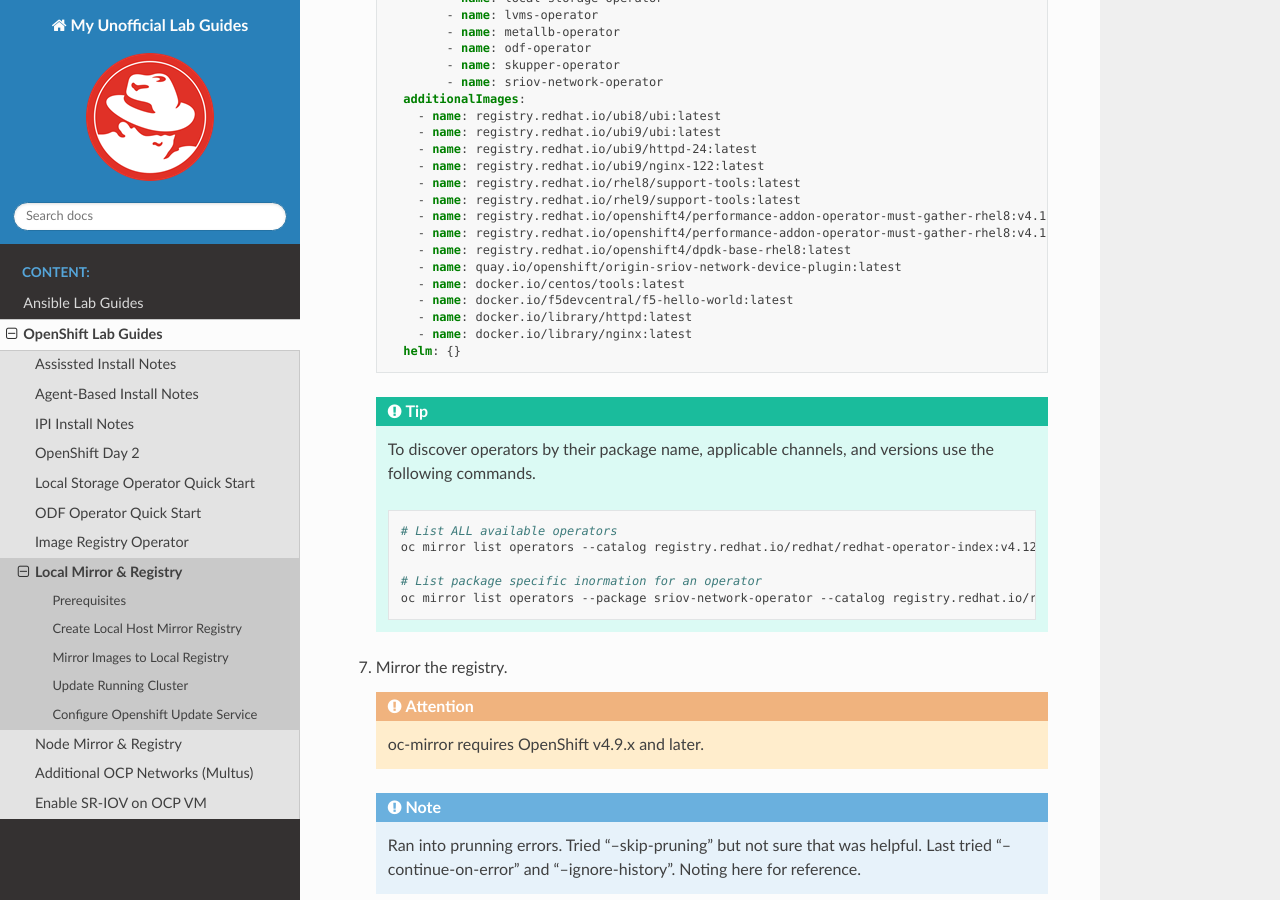
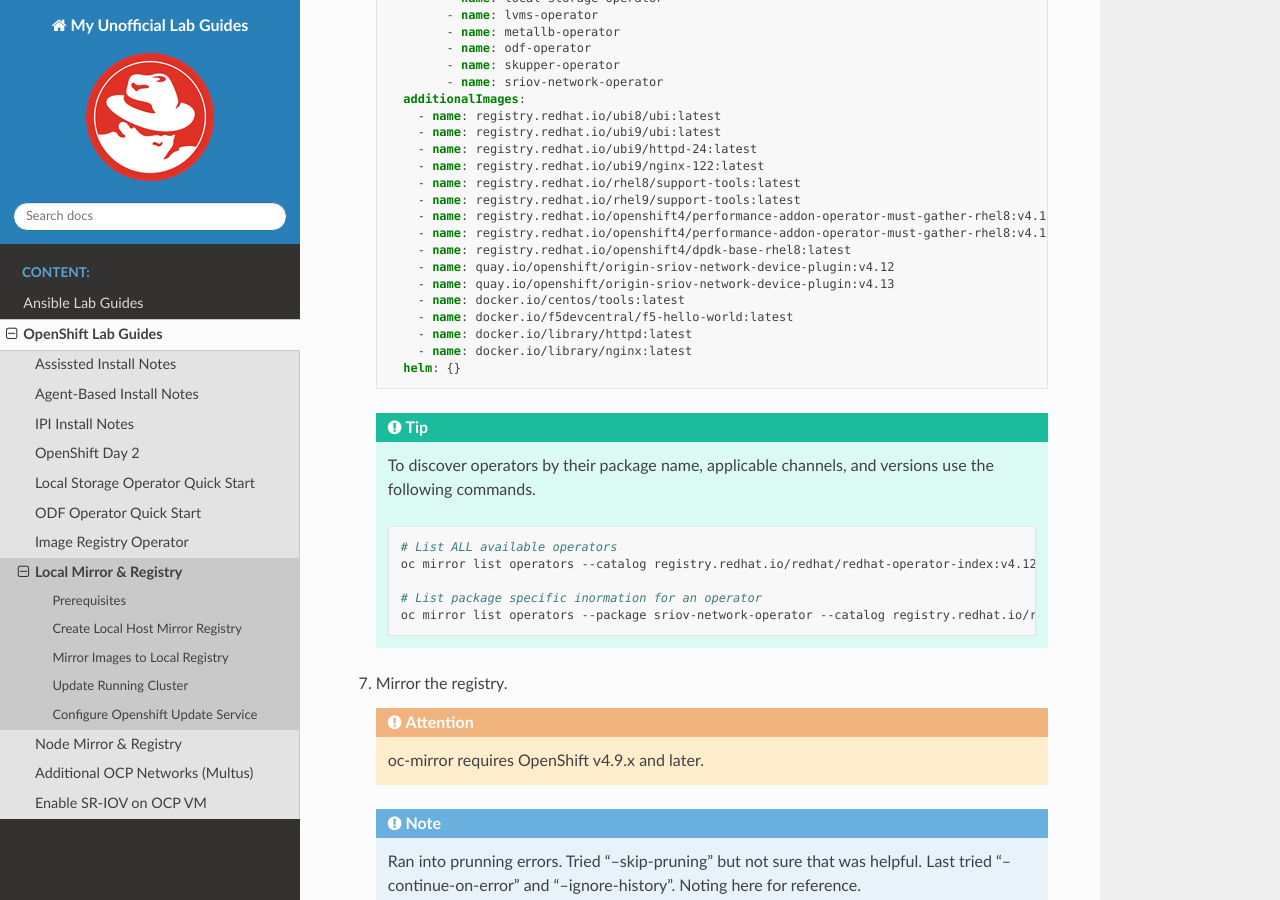
Before and after one commit to vtog/labGuides, a Sphinx documentation site: the page built from source/ocp/local-mirror-registry.rst, in a window 1280 px wide and 900 px high, scrolled down 4672 px. Built offline with Sphinx 7.4.7 and the Read the Docs theme 2.0.0, drawn with Linux system fonts in a browser that asks for light colours; pages that are not in the unit, such as notebooks, are missing from menus.

Commit message:
imageset-config; sriov device plugin is version specific

```diff
--- a/source/ocp/local-mirror-registry.rst
+++ b/source/ocp/local-mirror-registry.rst
@@ -235,7 +235,8 @@
           - name: registry.redhat.io/openshift4/performance-addon-operator-must-gather-rhel8:v4.12
           - name: registry.redhat.io/openshift4/performance-addon-operator-must-gather-rhel8:v4.13
           - name: registry.redhat.io/openshift4/dpdk-base-rhel8:latest
-          - name: quay.io/openshift/origin-sriov-network-device-plugin:latest
+          - name: quay.io/openshift/origin-sriov-network-device-plugin:v4.12
+          - name: quay.io/openshift/origin-sriov-network-device-plugin:v4.13
           - name: docker.io/centos/tools:latest
           - name: docker.io/f5devcentral/f5-hello-world:latest
           - name: docker.io/library/httpd:latest
```
